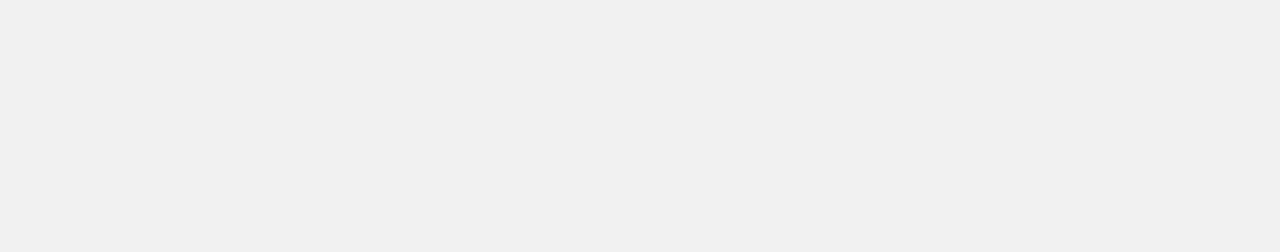
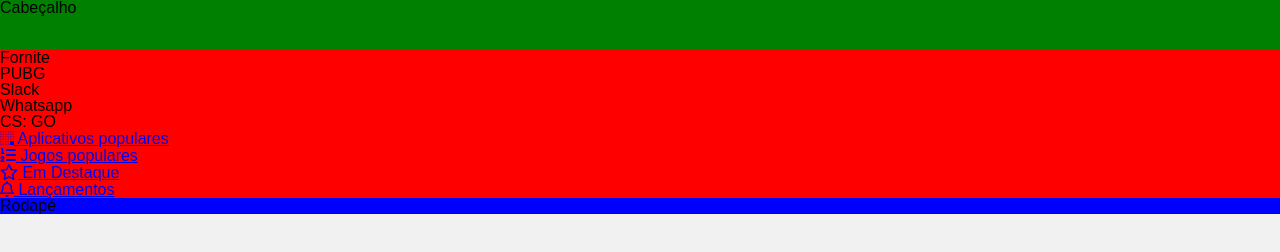
Before and after one commit to savemybeard/cssgridsimples, a plain HTML site: page index.html in a window 1280 px wide. Drawn offline with Linux system fonts and the light colour scheme.

Commit message:
atualizando CSS e HTML

```diff
--- a/css/style.css
+++ b/css/style.css
@@ -2,13 +2,25 @@
     background: #f1f1f1;
     display: grid;
     font-family: Arial, Helvetica, sans-serif;
+    grid-template-areas: /*para separar em template em áreas */
+        "cabecalho" /* definindo as áreas do template */
+        "conteudo"
+        "rodape";
+    grid-template-columns: auto; /* definindo que as colunas terão tamanho automático de acordo com o conteudo inserido */
+    grid-template-rows: 50px auto auto; /*cabecalho 50px, conteudo e rodape auto */
 }
 
 .cabecalho {
+    background-color: green;
+    grid-area: cabecalho;   /* diz ao grid do body que esse é o cabecalho */
 }
 
 .conteudo {
+    background-color: red;
+    grid-area: conteudo;
 }
 
 .rodape {
+    background-color: blue;
+    grid-area: rodape;
 }
--- a/index.html
+++ b/index.html
@@ -8,12 +8,61 @@
     <title>Alura Store | Baixe nossos aplicativos e jogos</title>
     <link rel="stylesheet" href="css/reset.css">
     <link rel="stylesheet" href="css/style.css">
+    <link rel="stylesheet" href="css/destaques.css">
     <link rel="stylesheet" href="css/normalize.css">
 </head>
+
 <body class="app">
-    <header class="cabecalho"></header>
-    <main class="conteudo"></main>
-    <footer class="rodape"></footer>
+    <header class="cabecalho">Cabeçalho</header>
+    <main class="conteudo">
+        <section class="destaques">
+            <div class="destaques__principal caixa">
+                <h3 class="destaques__titulo">Fornite</h3>
+            </div>
+            <div class="destaques__secundario caixa">
+                <h3 class="destaques__titulo">PUBG</h3>
+            </div>
+            <div class="destaques__secundario caixa">
+                <h3 class="destaques__titulo">Slack</h3>
+            </div>
+            <div class="destaques__secundario caixa">
+                <h3 class="destaques__titulo">Whatsapp</h3>
+            </div>
+            <div class="destaques__secundario caixa">
+                <h3 class="destaques__titulo">CS: GO</h3>
+            </div>
+            <div class="destaques__categorias">
+                <ul class="destaques__categorias___lista">
+                    <li class="destaques__categorias___item">
+                        <a class="destaques__categorias___link" href="#">
+                            <i class="destaques__categorias___icone fab fa-buromobelexperte"></i>
+                            Aplicativos populares
+                        </a>
+                    </li>
+                    <li class="destaques__categorias___item">
+                        <a class="destaques__categorias___link" href="#">
+                            <i class="fas fa-list-ol"></i>
+                            Jogos populares
+                        </a>
+                    </li>
+                    <li class="destaques__categorias___item">
+                        <a class="destaques__categorias___link" href="#">
+                            <i class="far fa-star"></i>
+                            Em Destaque
+                        </a>
+                    </li>
+                    <li class="destaques__categorias___item">
+                        <a class="destaques__categorias___link" href="#">
+                            <i class="far fa-bell"></i>
+                            Lançamentos
+                        </a>
+                    </li>
+                </ul>
+            </div>
+        </section>
+    </main>
+    <footer class="rodape">Rodapé</footer>
     <script src="js/fontawesome.all.min.js"></script>
+
 </body>
 </html>
```
Also changed, not shown: css/destaques.css (added).
